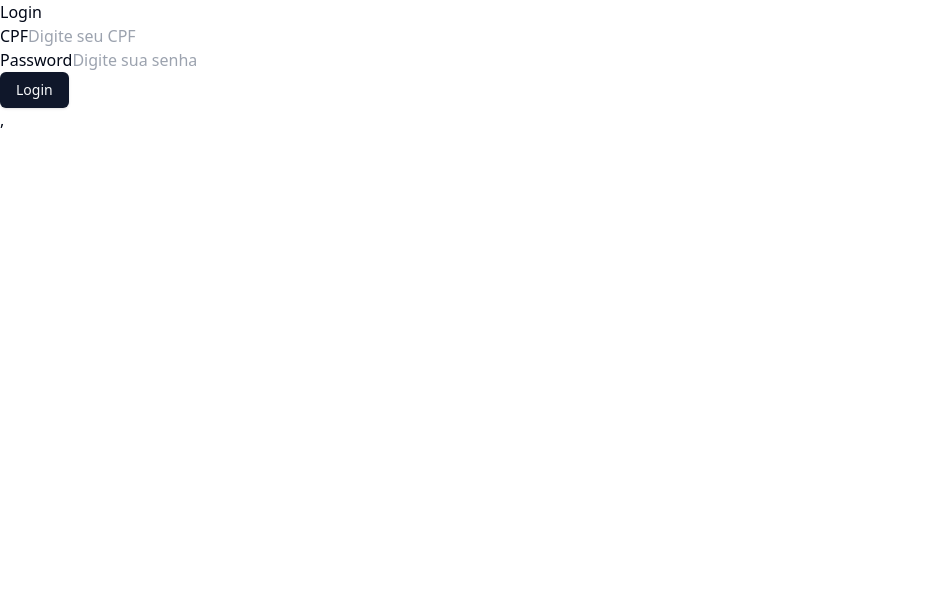
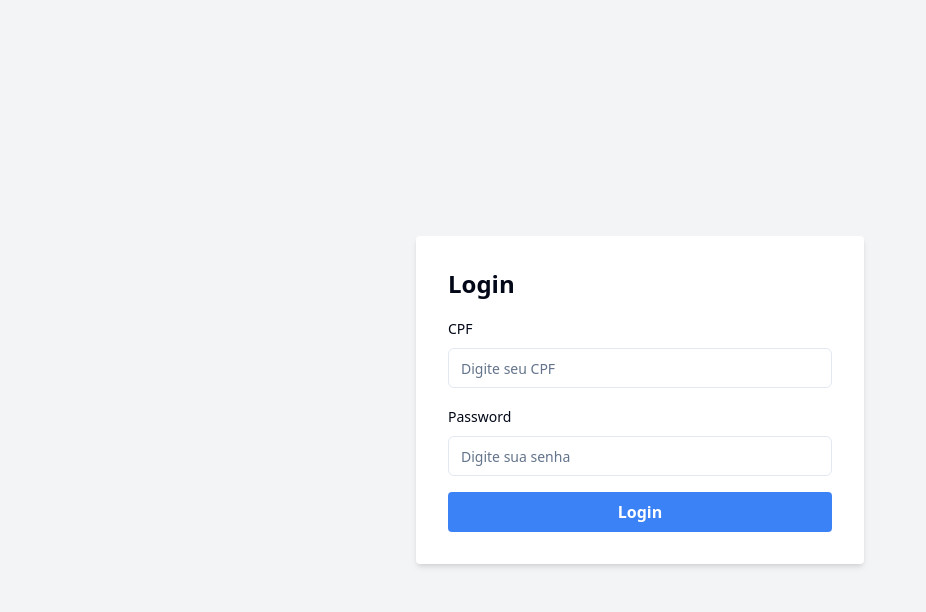
Before and after one commit to samuelrvg/woovi-bank, a React (Vite) app in the folder front/: page / in a window 1280 px wide. Shown: the top 612 px of the page, without its empty margins (0-926 px from the left). Built offline with nearby package versions, Linux system fonts and the light colour scheme.

Commit message:
Removendo prefixo adicionado de forma errada no setup iniciado do shadcn-ui

```diff
--- a/front/src/global.css
+++ b/front/src/global.css
@@ -68,9 +68,9 @@
 
   @layer base {
     * {
-      @apply notborder-border;
+      @apply border-border;
     }
     body {
-      @apply notbg-background nottext-foreground;
+      @apply bg-background text-foreground;
     }
   }
--- a/front/tailwind.config.js
+++ b/front/tailwind.config.js
@@ -7,7 +7,7 @@ module.exports = {
     './app/**/*.{ts,tsx}',
     './src/**/*.{ts,tsx}',
   ],
-  prefix: "not",
+  prefix: "",
   theme: {
     container: {
       center: true,
```
Also changed, not shown: front/components.json.
